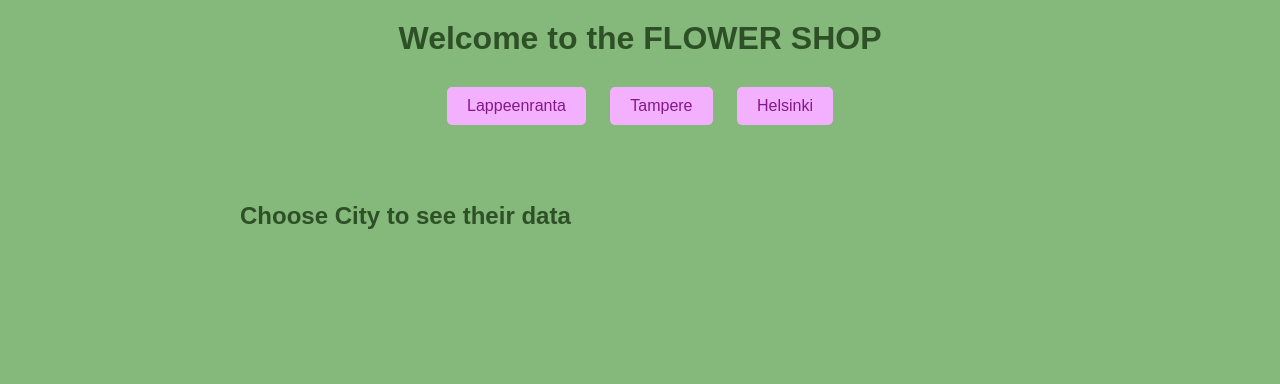
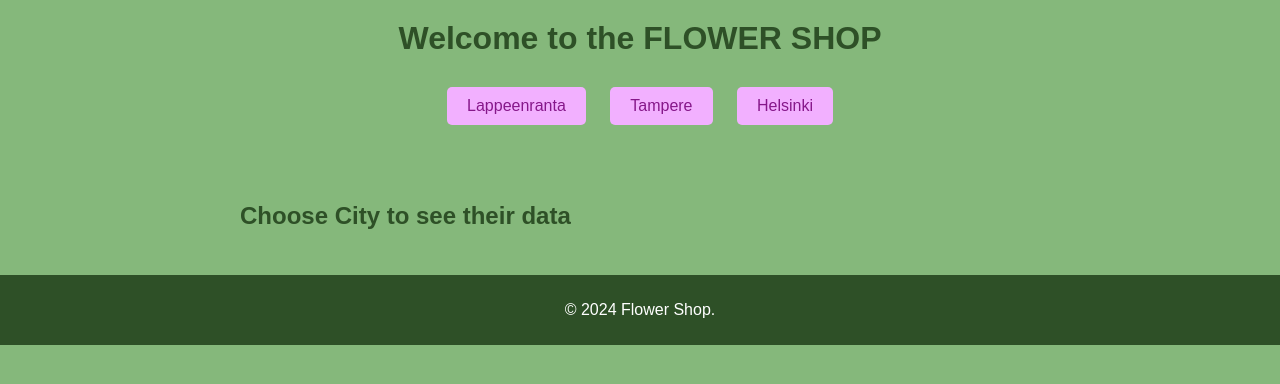
Before and after one commit to iitaellu/Flowershop, a website: page frontend/index.html in a window 1280 px wide. Drawn offline with Linux system fonts and the light colour scheme.

Commit message:
footer added

```diff
--- a/frontend/index.html
+++ b/frontend/index.html
@@ -26,6 +26,10 @@
         </div>
     </div>
 
+    <footer>
+        <p>&copy; 2024 Flower Shop.</p>
+    </footer>
+
 
 
 
--- a/frontend/style.css
+++ b/frontend/style.css
@@ -11,6 +11,16 @@ body {
     align-items: center;
 }
 
+footer {
+    background-color: #2e5027;
+    color: white;
+    width: 100%;
+    text-align: center;
+    padding: 10px 20px;
+    position: relative;
+    bottom: 0;
+}
+
 h1 {
     color: #2e5027;
     margin: 20px 0;
@@ -21,9 +31,9 @@ h2 {
     margin: 15px 0;
 }
 
-.buttons-Container{
+#buttons-Container{
     display: flex;
-    gap: 10px; /* Välit nappien välillä */
+    gap: 10px;
     margin-top: 10px;
 }
 
@@ -47,6 +57,7 @@ button:hover {
     margin-top: 20px;
     width: 80%;
     max-width: 800px;
+    padding-bottom: 30px;
 }
 
 table {
```
